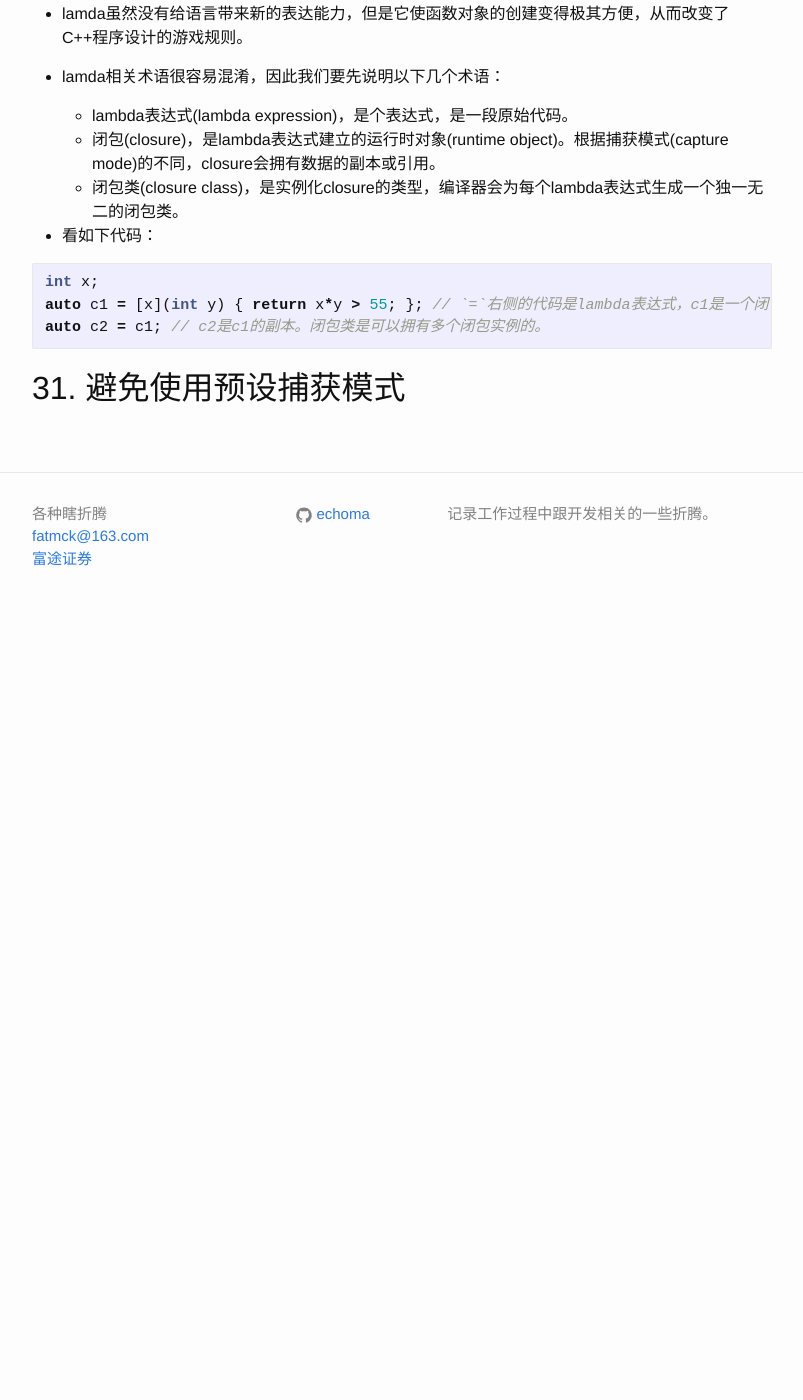
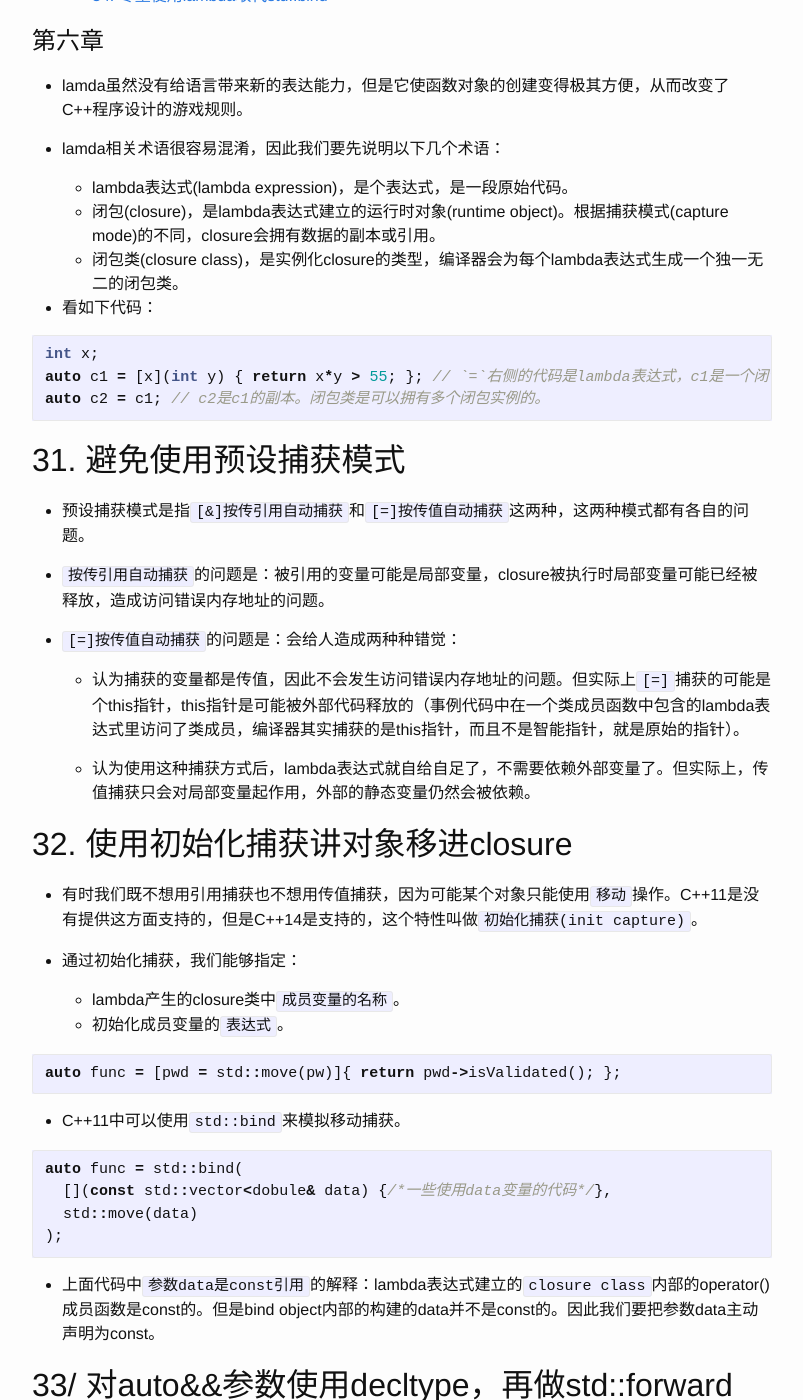
Before and after one commit to echoma/echoma.github.com, a Jekyll site: the page built from _posts/2017-06-26-effective-modern-cpp-chp06-lambda.markdown, in a window 1280 px wide and 1400 px high, scrolled down 354 px. Shown: the whole window, without its empty margins (238-1041 px from the left). Built offline with Jekyll 4.4.1, drawn with Linux system fonts in a browser that asks for light colours; before the commit the page ends 984 px from its top, so only the background shows below that; some of the changed text lies outside the part shown.

Commit message:
emc++ chp06 completed

````diff
--- a/_posts/2017-06-26-effective-modern-cpp-chp06-lambda.markdown
+++ b/_posts/2017-06-26-effective-modern-cpp-chp06-lambda.markdown
@@ -26,3 +26,66 @@ auto c2 = c1; // c2是c1的副本。闭包类是可以拥有多个闭包实例
 ```
 
 ## 31. 避免使用预设捕获模式
+
+* 预设捕获模式是指`[&]按传引用自动捕获`和`[=]按传值自动捕获`这两种，这两种模式都有各自的问题。
+
+* `按传引用自动捕获`的问题是：被引用的变量可能是局部变量，closure被执行时局部变量可能已经被释放，造成访问错误内存地址的问题。
+
+* `[=]按传值自动捕获`的问题是：会给人造成两种种错觉：
+
+  - 认为捕获的变量都是传值，因此不会发生访问错误内存地址的问题。但实际上`[=]`捕获的可能是个this指针，this指针是可能被外部代码释放的（事例代码中在一个类成员函数中包含的lambda表达式里访问了类成员，编译器其实捕获的是this指针，而且不是智能指针，就是原始的指针）。
+
+  - 认为使用这种捕获方式后，lambda表达式就自给自足了，不需要依赖外部变量了。但实际上，传值捕获只会对局部变量起作用，外部的静态变量仍然会被依赖。
+
+## 32. 使用初始化捕获讲对象移进closure
+
+* 有时我们既不想用引用捕获也不想用传值捕获，因为可能某个对象只能使用`移动`操作。C++11是没有提供这方面支持的，但是C++14是支持的，这个特性叫做`初始化捕获(init capture)`。
+
+* 通过初始化捕获，我们能够指定：
+
+  - lambda产生的closure类中`成员变量的名称`。
+  - 初始化成员变量的`表达式`。
+
+```c++
+auto func = [pwd = std::move(pw)]{ return pwd->isValidated(); };
+```
+
+* C++11中可以使用`std::bind`来模拟移动捕获。
+
+```c++
+auto func = std::bind(
+  [](const std::vector<dobule& data) {/*一些使用data变量的代码*/},
+  std::move(data)
+);
+```
+
+* 上面代码中`参数data是const引用`的解释：lambda表达式建立的`closure class`内部的operator()成员函数是const的。但是bind object内部的构建的data并不是const的。因此我们要把参数data主动声明为const。
+
+## 33/ 对auto&&参数使用decltype，再做std::forward
+
+* c++14中的`generic lambda`可以让参数使用auto。其实它的实现很简单，就是让lambda的closure class中operator()成员函数成为模板。
+
+* 本章就是教给读者写一个可以`进行完美转发`且支持`不定参数个数(variadic)`的lambda。思路较长，不做记录了，直接给结论：
+
+```c++
+// 这里的func和normalize都是一些用户函数。
+
+// 这是最普通的版本
+auto f = [](auto x) { return func(normalize(x)); }
+
+// 这是支持完美转发、不定参数的版本
+auto f = [](auto&&... param)
+{
+  return
+  func(normalize(std::forward<decltype(params)>(params)...));
+}
+```
+
+## 34. 尽量使用lambda取代std::bind
+
+* 本章主要针对熟悉std::bind的读者。本人不熟悉，只看了前面导言和后边结论。内容部分跳过。
+
+* 本章要说明的结论：
+  - c++11的lambda几乎在所有情况总是比std::bind更为合适，到了c++14后，lambda的优势就更加明显了。
+  - lambda比std::bind更具可读性、更有表达力，有时也更有效率。
+  - 仅在c++11中，std::bind在一个非常复杂的使用场景下有用。（这个场景的名字没看懂，不抄写了。。。）
````
